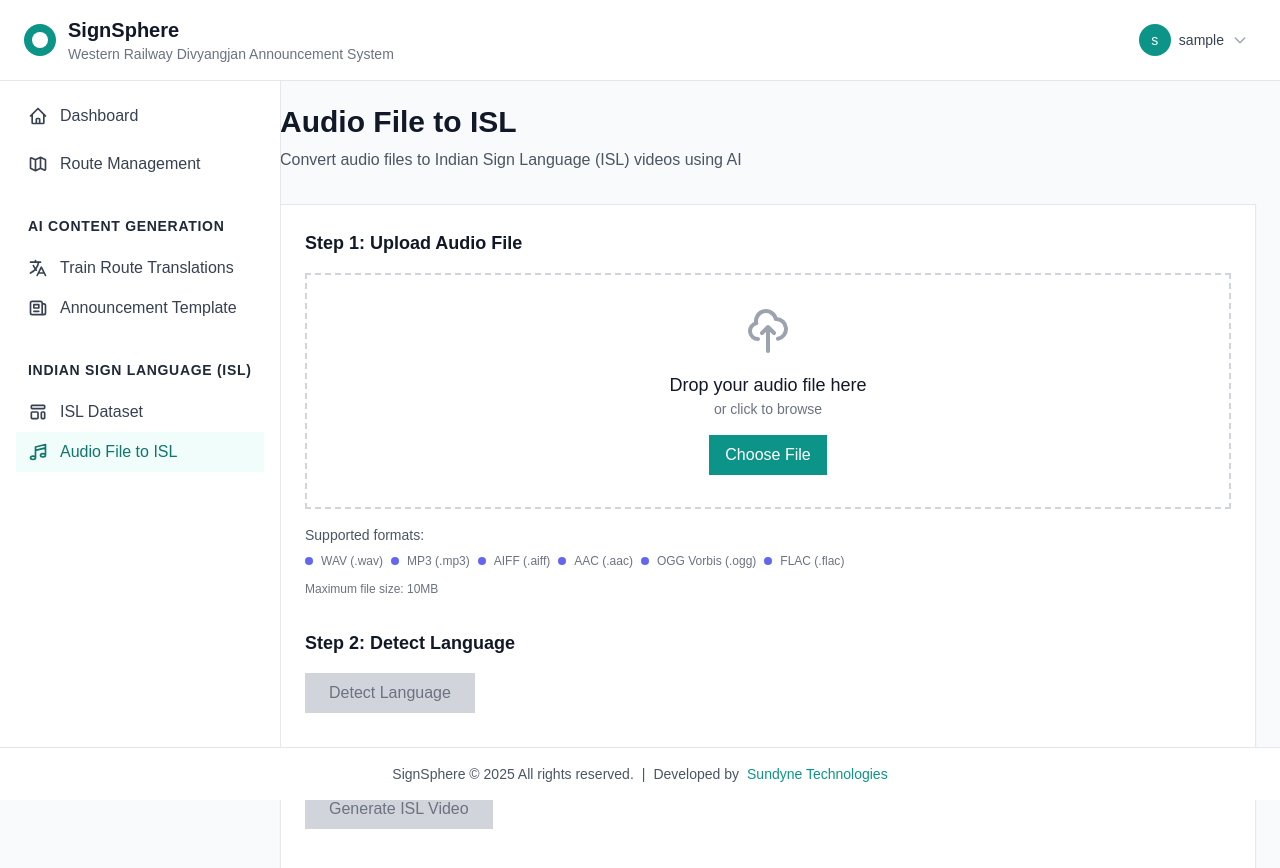
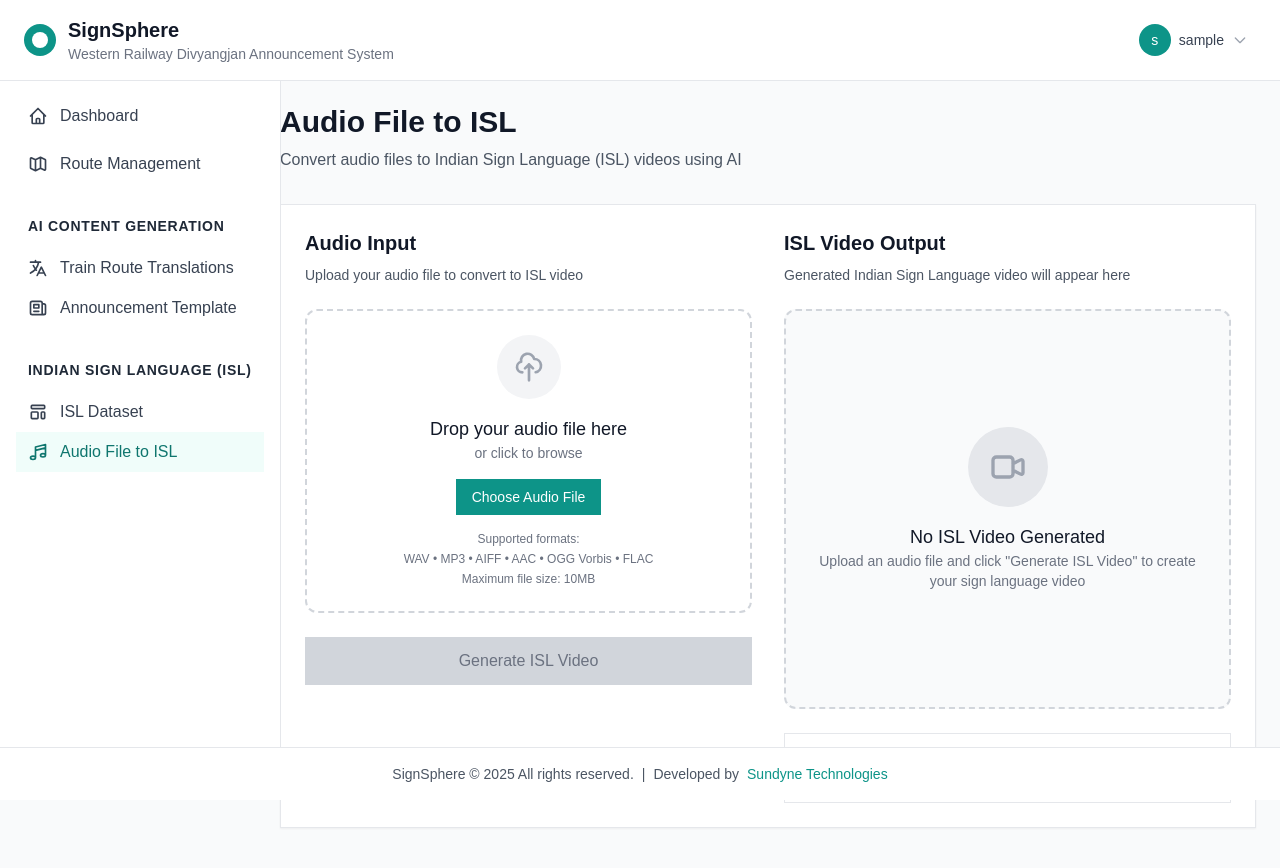
Before and after one commit to rhinocodelab/signsphere, a Next.js app in the folder frontend/: page /ai-generated-assets/audio-to-isl in a window 1280 px wide. Shown: the top 868 px of the page. Built offline with nearby package versions, Linux system fonts and the light colour scheme; no server answers; sample sign-in values are in the browser's storage.

Commit message:
re-desing audio-to-isl page

```diff
--- a/frontend/src/app/ai-generated-assets/audio-to-isl/page.tsx
+++ b/frontend/src/app/ai-generated-assets/audio-to-isl/page.tsx
@@ -71,6 +71,11 @@ export default function AudioToISLPage() {
 
         setSelectedFile(file)
         setResult(null)
+
+        // Automatically start language detection with the file directly
+        setTimeout(() => {
+            handleDetectLanguageWithFile(file)
+        }, 500) // Small delay to show file selection first
     }
 
     const handleFileInputChange = (e: React.ChangeEvent<HTMLInputElement>) => {
@@ -101,23 +106,44 @@ export default function AudioToISLPage() {
         }
     }
 
-    const handleDetectLanguage = async () => {
-        if (!selectedFile) {
-            toast.error('Please select an audio file')
-            return
+    const handleDetectLanguageWithFile = async (file: File) => {
+        setDetecting(true)
+        setResult(null)
+        setShowProgressModal(true)
+        setProgress({
+            step: 'Starting language detection...',
+            progress: 0,
+            isComplete: false,
+            error: null
+        })
+
+        try {
+            // Simulate progress steps
+            const progressSteps = [
+                { step: 'Uploading audio file...', progress: 20 },
+                { step: 'Processing audio content...', progress: 40 },
+                { step: 'Analyzing speech patterns...', progress: 60 },
+                { step: 'Detecting language...', progress: 80 },
+                { step: 'Finalizing results...', progress: 95 }
+            ]
+
+            // Simulate progress
+            for (const step of progressSteps) {
+                setProgress(prev => ({
+                    ...prev,
+                    step: step.step,
+                    progress: step.progress
+                }))
+                await new Promise(resolve => setTimeout(resolve, 800))
             }
 
-        setDetecting(true)
-        setResult(null)
-
-        try {
             const currentHost = window.location.hostname
             const apiUrl = currentHost === 'localhost'
                 ? 'https://localhost:5001'
                 : (process.env.NEXT_PUBLIC_API_URL || 'https://192.168.1.10:5001')
 
             const formData = new FormData()
-            formData.append('file', selectedFile)
+            formData.append('file', file)
 
             const response = await fetch(`${apiUrl}/api/v1/language-detection/detect-language`, {
                 method: 'POST',
@@ -127,17 +153,49 @@ export default function AudioToISLPage() {
             if (response.ok) {
                 const result = await response.json()
                 setResult(result)
+
+                // Complete progress
+                setProgress(prev => ({
+                    ...prev,
+                    step: 'Language detected successfully!',
+                    progress: 100,
+                    isComplete: true
+                }))
+
+                // Wait a moment to show completion
+                await new Promise(resolve => setTimeout(resolve, 1500))
+
+                // Close modal
+                setShowProgressModal(false)
                 toast.success('Language detected successfully!')
             } else {
                 const error = await response.json()
+                setProgress(prev => ({
+                    ...prev,
+                    step: 'Language detection failed',
+                    error: error.detail || 'Language detection failed'
+                }))
                 toast.error(error.detail || 'Language detection failed')
             }
         } catch (error) {
             console.error('Detection error:', error)
+            setProgress(prev => ({
+                ...prev,
+                step: 'Network error occurred',
+                error: 'Network error occurred'
+            }))
             toast.error('Network error occurred')
         } finally {
             setDetecting(false)
         }
+    }
+
+    const handleDetectLanguage = async () => {
+        if (!selectedFile) {
+            toast.error('Please select an audio file')
+            return
+        }
+        await handleDetectLanguageWithFile(selectedFile)
     }
 
     const handleGenerateISL = async () => {
@@ -355,14 +413,22 @@ export default function AudioToISLPage() {
                         {/* Main Content Card */}
                         <div className="bg-white rounded-lg shadow-sm border border-gray-200">
                             <div className="p-6">
-                            {/* File Upload Section */}
-                            <div className="mb-8">
-                                <h2 className="text-lg font-semibold text-gray-900 mb-4">Step 1: Upload Audio File</h2>
+                                {/* Two Panel Layout */}
+                                <div className="grid grid-cols-1 lg:grid-cols-2 gap-8">
+
+                                    {/* Left Panel - Audio Upload */}
+                                    <div className="space-y-6">
+                                        <div>
+                                            <h2 className="text-xl font-semibold text-gray-900 mb-2">Audio Input</h2>
+                                            <p className="text-sm text-gray-600">Upload your audio file to convert to ISL video</p>
+                                        </div>
+
+                                        {/* Audio Drop Zone */}
                                         <div
-                                    className={`border-2 border-dashed rounded-lg p-8 text-center transition-colors ${
+                                            className={`border-2 border-dashed rounded-xl p-6 text-center transition-all duration-200 ${
                                                 dragActive
-                                            ? 'border-teal-500 bg-teal-50'
-                                            : 'border-gray-300 hover:border-gray-400'
+                                                    ? 'border-teal-500 bg-teal-50 scale-105'
+                                                    : 'border-gray-300 hover:border-teal-400 hover:bg-gray-50'
                                             }`}
                                             onDragEnter={handleDrag}
                                             onDragLeave={handleDrag}
@@ -372,17 +438,27 @@ export default function AudioToISLPage() {
                                             {selectedFile ? (
                                                 <div className="space-y-4">
                                                     <div className="flex items-center justify-center">
-                                                <svg className="w-12 h-12 text-teal-500" fill="none" stroke="currentColor" viewBox="0 0 24 24">
+                                                        <div className="w-16 h-16 bg-teal-100 rounded-full flex items-center justify-center">
+                                                            <svg className="w-8 h-8 text-teal-600" fill="none" stroke="currentColor" viewBox="0 0 24 24">
                                                                 <path strokeLinecap="round" strokeLinejoin="round" strokeWidth={2} d="M9 12l2 2 4-4m6 2a9 9 0 11-18 0 9 9 0 0118 0z" />
                                                             </svg>
+                                                        </div>
                                                     </div>
                                                     <div>
                                                         <p className="text-lg font-medium text-gray-900">{selectedFile.name}</p>
                                                         <p className="text-sm text-gray-500">{formatFileSize(selectedFile.size)}</p>
                                                     </div>
+
+                                                    {/* Language Detection Result */}
+                                                    {result && (
+                                                        <div className="text-xs text-green-600 font-medium">
+                                                            Language Detected: {result.detected_language}
+                                                        </div>
+                                                    )}
+
                                                     <button
                                                         onClick={() => setSelectedFile(null)}
-                                                className="text-sm text-red-600 hover:text-red-800"
+                                                        className="text-sm text-red-600 hover:text-red-800 font-medium"
                                                     >
                                                         Remove file
                                                     </button>
@@ -390,9 +466,11 @@ export default function AudioToISLPage() {
                                             ) : (
                                                 <div className="space-y-4">
                                                     <div className="flex items-center justify-center">
-                                                <svg className="w-12 h-12 text-gray-400" fill="none" stroke="currentColor" viewBox="0 0 24 24">
+                                                        <div className="w-16 h-16 bg-gray-100 rounded-full flex items-center justify-center">
+                                                            <svg className="w-8 h-8 text-gray-400" fill="none" stroke="currentColor" viewBox="0 0 24 24">
                                                                 <path strokeLinecap="round" strokeLinejoin="round" strokeWidth={2} d="M7 16a4 4 0 01-.88-7.903A5 5 0 1115.9 6L16 6a5 5 0 011 9.9M15 13l-3-3m0 0l-3 3m3-3v12" />
                                                             </svg>
+                                                        </div>
                                                     </div>
                                                     <div>
                                                         <p className="text-lg font-medium text-gray-900">Drop your audio file here</p>
@@ -400,10 +478,17 @@ export default function AudioToISLPage() {
                                                     </div>
                                                     <button
                                                         onClick={() => fileInputRef.current?.click()}
-                                                className="px-4 py-2 bg-teal-600 text-white rounded-lg hover:bg-teal-700 transition-colors"
+                                                        className="px-4 py-2 bg-teal-600 text-white rounded-lg hover:bg-teal-700 transition-colors text-sm"
                                                     >
-                                                Choose File
+                                                        Choose Audio File
                                                     </button>
+
+                                                    {/* Supported Formats Info */}
+                                                    <div className="text-xs text-gray-500 space-y-1">
+                                                        <p className="font-medium">Supported formats:</p>
+                                                        <p>WAV • MP3 • AIFF • AAC • OGG Vorbis • FLAC</p>
+                                                        <p>Maximum file size: 10MB</p>
+                                                    </div>
                                                 </div>
                                             )}
                                             <input
@@ -415,85 +500,75 @@ export default function AudioToISLPage() {
                                             />
                                         </div>
 
-                                {/* Supported Formats */}
-                                <div className="mt-4">
-                                    <p className="text-sm text-gray-600 mb-2">Supported formats:</p>
-                                    <div className="flex flex-wrap gap-2">
-                                        {supportedFormats.map((format, index) => (
-                                            <div key={index} className="flex items-center text-xs text-gray-500">
-                                                <span className="w-2 h-2 bg-indigo-500 rounded-full mr-2"></span>
-                                                {format.name} ({format.extension})
-                                            </div>
-                                        ))}
-                                    </div>
-                                    <p className="text-xs text-gray-500 mt-3">
-                                        Maximum file size: 10MB
-                                    </p>
-                                </div>
-                            </div>
 
-                            {/* Language Detection Section */}
-                            <div className="mb-8">
-                                <h2 className="text-lg font-semibold text-gray-900 mb-4">Step 2: Detect Language</h2>
-                                <div className="flex items-center space-x-4">
-                                    <button
-                                        onClick={handleDetectLanguage}
-                                        disabled={!selectedFile || detecting}
-                                        className={`px-6 py-2 rounded-lg font-medium transition-colors ${
-                                            !selectedFile || detecting
-                                                ? 'bg-gray-300 text-gray-500 cursor-not-allowed'
-                                                : 'bg-blue-600 text-white hover:bg-blue-700'
-                                        }`}
-                                    >
-                                        {detecting ? 'Detecting...' : 'Detect Language'}
-                                    </button>
-                                    {detecting && (
-                                        <div className="flex items-center text-sm text-gray-600">
-                                            <svg className="animate-spin -ml-1 mr-3 h-4 w-4 text-blue-600" fill="none" viewBox="0 0 24 24">
-                                                <circle className="opacity-25" cx="12" cy="12" r="10" stroke="currentColor" strokeWidth="4"></circle>
-                                                <path className="opacity-75" fill="currentColor" d="M4 12a8 8 0 018-8V0C5.373 0 0 5.373 0 12h4zm2 5.291A7.962 7.962 0 014 12H0c0 3.042 1.135 5.824 3 7.938l3-2.647z"></path>
-                                            </svg>
-                                            Analyzing audio...
-                                        </div>
-                                    )}
-                                </div>
-
-                                {result && (
-                                    <div className="mt-4 p-4 bg-green-50 border border-green-200 rounded-lg">
-                                        <h3 className="text-sm font-medium text-green-800 mb-2">Language Detection Result</h3>
-                                        <div className="space-y-1 text-sm text-green-700">
-                                            <p><strong>File:</strong> {result.filename}</p>
-                                            <p><strong>Size:</strong> {formatFileSize(result.file_size)}</p>
-                                            <p><strong>Detected Language:</strong> {result.detected_language}</p>
-                                        </div>
-                                    </div>
-                                )}
-                            </div>
-
-                            {/* ISL Generation Section */}
-                            <div className="mb-8">
-                                <h2 className="text-lg font-semibold text-gray-900 mb-4">Step 3: Generate ISL Video</h2>
-                                <div className="flex items-center space-x-4">
+                                        {/* Action Button */}
+                                        <div className="space-y-3">
                                             <button
                                                 onClick={handleGenerateISL}
                                                 disabled={!selectedFile || !result || generating}
-                                        className={`px-6 py-2 rounded-lg font-medium transition-colors ${
+                                                className={`w-full px-4 py-3 rounded-lg font-medium transition-colors ${
                                                     !selectedFile || !result || generating
                                                         ? 'bg-gray-300 text-gray-500 cursor-not-allowed'
                                                         : 'bg-teal-600 text-white hover:bg-teal-700'
                                                 }`}
                                             >
-                                        {generating ? 'Generating...' : 'Generate ISL Video'}
+                                                {generating ? 'Generating ISL Video...' : 'Generate ISL Video'}
                                             </button>
-                                    {generating && (
-                                        <div className="flex items-center text-sm text-gray-600">
-                                            <svg className="animate-spin -ml-1 mr-3 h-4 w-4 text-teal-600" fill="none" viewBox="0 0 24 24">
-                                                <circle className="opacity-25" cx="12" cy="12" r="10" stroke="currentColor" strokeWidth="4"></circle>
-                                                <path className="opacity-75" fill="currentColor" d="M4 12a8 8 0 018-8V0C5.373 0 0 5.373 0 12h4zm2 5.291A7.962 7.962 0 014 12H0c0 3.042 1.135 5.824 3 7.938l3-2.647z"></path>
+                                        </div>
+
+                                    </div>
+
+                                    {/* Right Panel - ISL Video Player */}
+                                    <div className="space-y-6">
+                                        <div>
+                                            <h2 className="text-xl font-semibold text-gray-900 mb-2">ISL Video Output</h2>
+                                            <p className="text-sm text-gray-600">Generated Indian Sign Language video will appear here</p>
+                                        </div>
+
+                                        {/* Video Player Area */}
+                                        <div className="bg-gray-50 border-2 border-dashed border-gray-300 rounded-xl p-8 text-center min-h-[400px] flex flex-col items-center justify-center">
+                                            <div className="space-y-4">
+                                                <div className="w-20 h-20 bg-gray-200 rounded-full flex items-center justify-center mx-auto">
+                                                    <svg className="w-10 h-10 text-gray-400" fill="none" stroke="currentColor" viewBox="0 0 24 24">
+                                                        <path strokeLinecap="round" strokeLinejoin="round" strokeWidth={2} d="M15 10l4.553-2.276A1 1 0 0121 8.618v6.764a1 1 0 01-1.447.894L15 14M5 18h8a2 2 0 002-2V8a2 2 0 00-2-2H5a2 2 0 00-2 2v8a2 2 0 002 2z" />
                                                     </svg>
-                                            Creating ISL video...
                                                 </div>
-                                    )}
+                                                <div>
+                                                    <p className="text-lg font-medium text-gray-900">No ISL Video Generated</p>
+                                                    <p className="text-sm text-gray-500">Upload an audio file and click "Generate ISL Video" to create your sign language video</p>
+                                                </div>
+                                            </div>
+                                        </div>
+
+                                        {/* Video Controls Placeholder */}
+                                        <div className="bg-white border border-gray-200 rounded-lg p-4">
+                                            <div className="flex items-center justify-between">
+                                                <div className="flex items-center space-x-4">
+                                                    <button className="p-2 text-gray-400 hover:text-gray-600 transition-colors">
+                                                        <svg className="w-5 h-5" fill="currentColor" viewBox="0 0 24 24">
+                                                            <path d="M8 5v14l11-7z"/>
+                                                        </svg>
+                                                    </button>
+                                                    <button className="p-2 text-gray-400 hover:text-gray-600 transition-colors">
+                                                        <svg className="w-5 h-5" fill="currentColor" viewBox="0 0 24 24">
+                                                            <path d="M6 19h4V5H6v14zm8-14v14h4V5h-4z"/>
+                                                        </svg>
+                                                    </button>
+                                                </div>
+                                                <div className="flex items-center space-x-2">
+                                                    <span className="text-sm text-gray-500">00:00</span>
+                                                    <div className="w-32 h-1 bg-gray-200 rounded-full"></div>
+                                                    <span className="text-sm text-gray-500">00:00</span>
+                                                </div>
+                                                <div className="flex items-center space-x-2">
+                                                    <button className="p-2 text-gray-400 hover:text-gray-600 transition-colors">
+                                                        <svg className="w-5 h-5" fill="none" stroke="currentColor" viewBox="0 0 24 24">
+                                                            <path strokeLinecap="round" strokeLinejoin="round" strokeWidth={2} d="M4 16v1a3 3 0 003 3h10a3 3 0 003-3v-1m-4-8l-4-4m0 0L8 8m4-4v12" />
+                                                        </svg>
+                                                    </button>
+                                                </div>
+                                            </div>
+                                        </div>
                                     </div>
                                 </div>
                             </div>
@@ -507,7 +582,9 @@ export default function AudioToISLPage() {
                 <div className="fixed inset-0 bg-black bg-opacity-50 flex items-center justify-center z-50">
                     <div className="bg-white rounded-lg p-6 w-full max-w-md mx-4">
                         <div className="text-center">
-                            <h3 className="text-lg font-semibold text-gray-900 mb-4">Generating ISL Video</h3>
+                            <h3 className="text-lg font-semibold text-gray-900 mb-4">
+                                {detecting ? 'Detecting Language' : 'Generating ISL Video'}
+                            </h3>
 
                             {/* Progress Bar */}
                             <div className="mb-4">
@@ -518,6 +595,8 @@ export default function AudioToISLPage() {
                                                 ? 'bg-green-500'
                                                 : progress.error
                                                     ? 'bg-red-500'
+                                                    : detecting
+                                                        ? 'bg-blue-500'
                                                         : 'bg-teal-500'
                                         }`}
                                         style={{ width: `${progress.progress}%` }}
```
Lines whose indentation alone changed are shown as unchanged.
